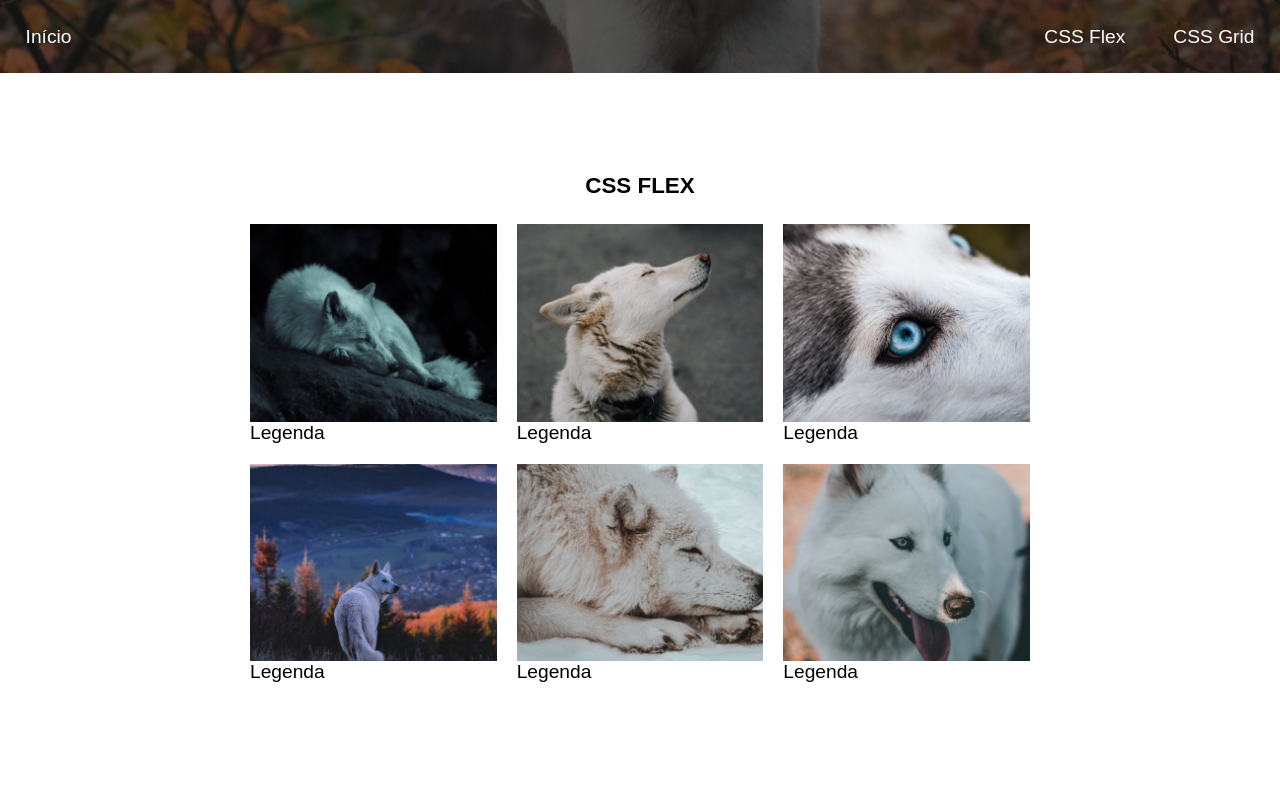
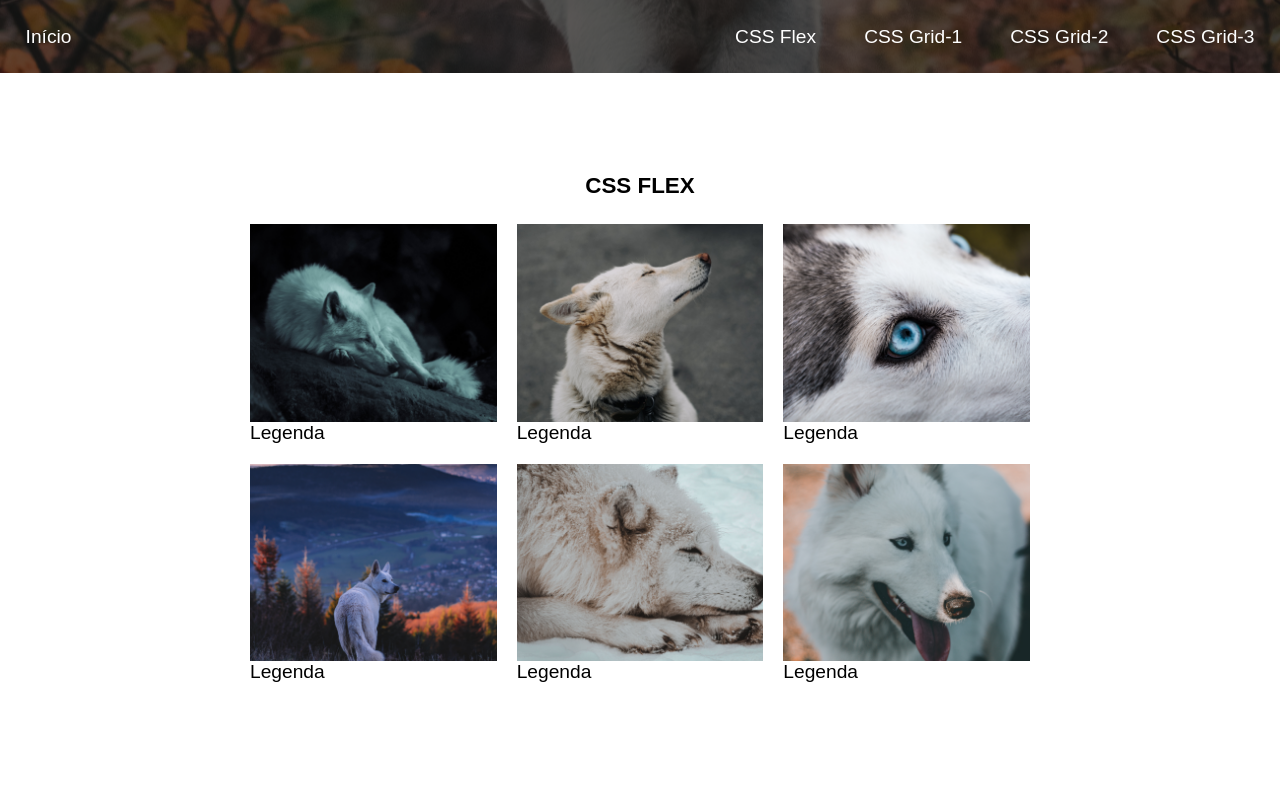
Before and after one commit to Igor-Ponticelli/grid-flex, a plain HTML site: page index.html in a window 1280 px wide. Shown: the top 790 px of the page. Drawn offline with Linux system fonts and the light colour scheme.

Commit message:
Update index.html

```diff
--- a/index.html
+++ b/index.html
@@ -15,12 +15,14 @@
       <a href="#">Início</a>
       <ul>
         <li><a href="#flex">CSS Flex</a></li>
-        <li><a href="#grid">CSS Grid</a></li>
+        <li><a href="#grid-1">CSS Grid-1</a></li>
+        <li><a href="#grid-2">CSS Grid-2</a></li>
+        <li><a href="#grid-3">CSS Grid-3</a></li>
       </ul>
     </nav>
   </header>
 
-  <h1>CSS Flex</h1>
+  <h1 id="flex">CSS Flex</h1>
 
   <section class="container flex">
     <div>
@@ -49,7 +51,7 @@
     </div>
   </section>
 
-  <h1>Grid 1</h1>
+  <h1 id="grid-1">Grid 1</h1>
   <section class="container-grid grid-1">
     <div>
       <img src="./img/img-1.png">
@@ -93,7 +95,7 @@
     </div>
   </section>
 
-  <h1>Grid 2</h1>
+  <h1 id="grid-2">Grid 2</h1>
   <section class="container-grid grid-2">
     <div class="movie">
       <img src="./img/img-11.png">
@@ -119,7 +121,7 @@
     </div>
   </section>
 
-  <h1>Grid 3</h1>
+  <h1 id="grid-3">Grid 3</h1>
   <section class="container-grid grid-3">
     <div class="grid-3-item">
       <img src="./img/img-12.png">
```
